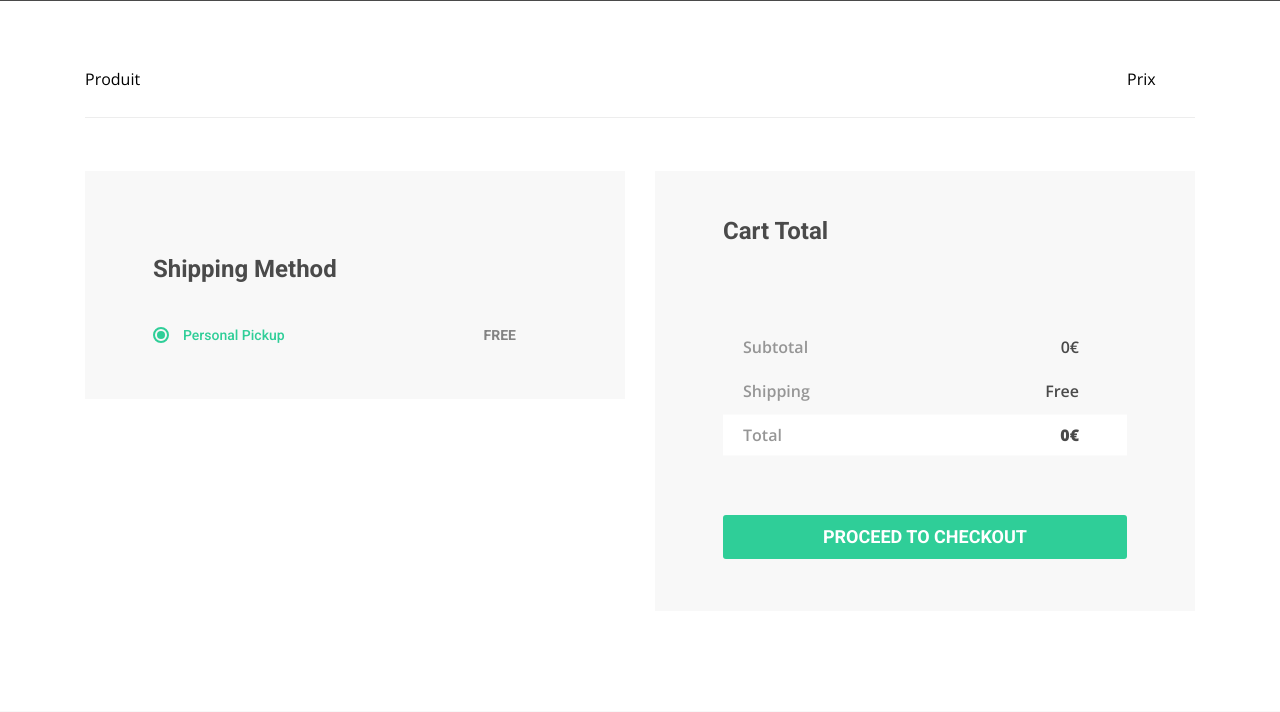
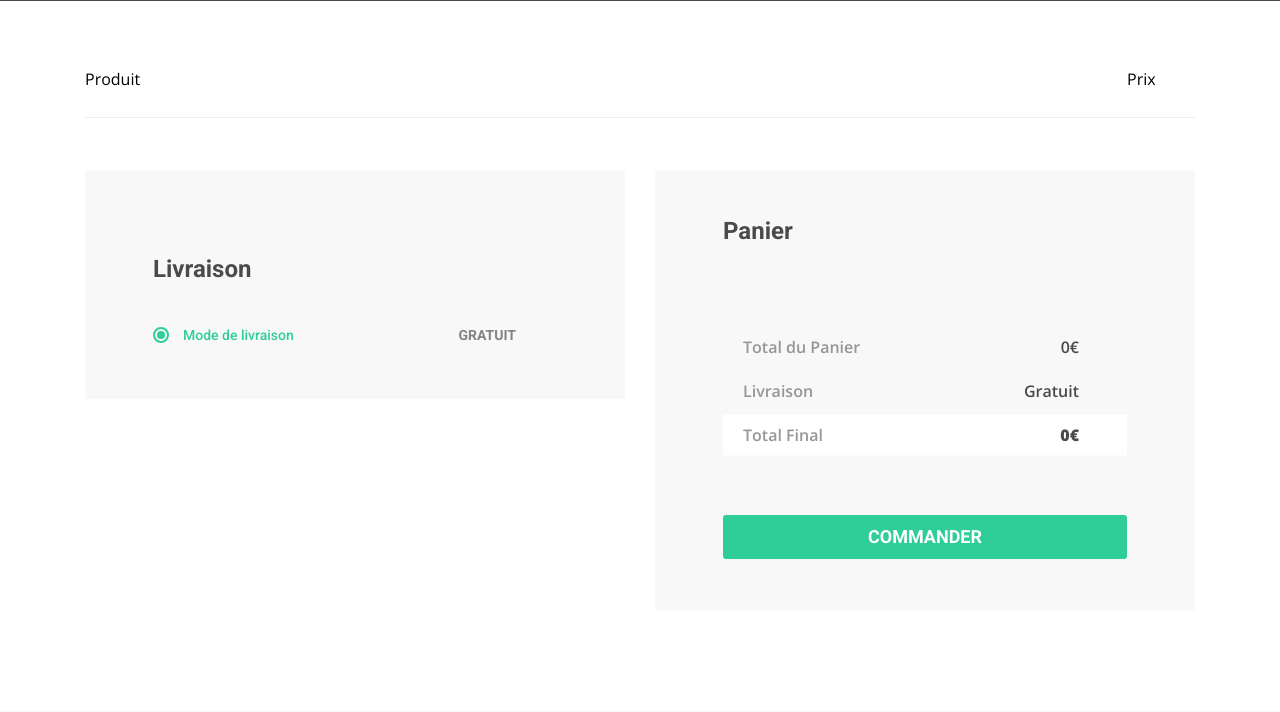
Before and after one commit to AcensJJ/PPE3, a Symfony app: template templates/boutique/panier.html.twig in a window 1280 px wide. Shown: the part 233-945 px from the top of the page. Run offline with Twig, Linux system fonts and the light colour scheme; the template is opened without the code that fills it, so the values that code supplies are empty; some libraries are stand-ins or nearby versions.

Commit message:
panier fini

```diff
--- a/src/Controller/BoutiqueController.php
+++ b/src/Controller/BoutiqueController.php
@@ -74,8 +74,12 @@ class BoutiqueController extends AbstractController
     /**
      * @Route("/panier", name="panier")
      */
-    public function panier(UserInterface $user, Request $request, ObjectManager $manager)
+    public function panier(UserInterface $user = null, Request $request, ObjectManager $manager)
     {
+        if($user == null){
+            return $this->redirectToRoute('fos_user_security_login');
+        }
+
         $thisPanier = $this->getDoctrine()
                          ->getRepository(Panier::class)
                          ->createQueryBuilder('c')
--- a/templates/base.html.twig
+++ b/templates/base.html.twig
@@ -56,11 +56,11 @@
 
             {% if is_granted("IS_AUTHENTICATED_REMEMBERED") %}
             <li> <a href="{{ path('fos_user_security_logout') }}">Déconnexion</a></li>
-            <li><a href="{{ path('panier') }}"><i class='fa fa-shopping-cart' style='font-size:36px'></i></a></li>
             {% else %}
             <li><a href="/inscription">Inscription</a></li>
             <li><a href="{{ path('fos_user_security_login') }}">Connexion</a></li>
             {% endif %}
+            <li><a href="{{ path('panier') }}"><i class='fa fa-shopping-cart' style='font-size:36px'></i></a></li>
           </ul>
         </nav>
       </div>
--- a/templates/boutique/panier.html.twig
+++ b/templates/boutique/panier.html.twig
@@ -82,15 +82,15 @@
 								</div>
 								<div class="coupon_text">Phasellus sit amet nunc eros. Sed nec congue tellus. Aenean nulla nisl, volutpat blandit lorem ut.</div>#}
 								<div class="shipping">
-									<div class="cart_extra_title">Shipping Method</div>
+									<div class="cart_extra_title">Livraison</div>
 									<ul>
 										<li class="shipping_option d-flex flex-row align-items-center justify-content-start">
 											<label class="radio_container">
 												<input type="radio" id="radio_3" name="shipping_radio" class="shipping_radio" checked>
 												<span class="radio_mark"></span>
-												<span class="radio_text">Personal Pickup</span>
+												<span class="radio_text">Mode de livraison</span>
 											</label>
-											<div class="shipping_price ml-auto">Free</div>
+											<div class="shipping_price ml-auto">Gratuit</div>
 										</li>
 									</ul>
 								</div>
@@ -100,22 +100,22 @@
 					<div class="col-lg-6 cart_extra_col">
 						<div class="cart_extra cart_extra_2">
 							<div class="cart_extra_content cart_extra_total">
-								<div class="cart_extra_title">Cart Total</div>
+								<div class="cart_extra_title">Panier</div>
 								<ul class="cart_extra_total_list">
 									<li class="d-flex flex-row align-items-center justify-content-start">
-										<div class="cart_extra_total_title">Subtotal</div>
+										<div class="cart_extra_total_title">Total du Panier</div>
 										<div class="cart_extra_total_value ml-auto">{{ totalPrix }}€</div>
 									</li>
 									<li class="d-flex flex-row align-items-center justify-content-start">
-										<div class="cart_extra_total_title">Shipping</div>
-										<div class="cart_extra_total_value ml-auto">Free</div>
+										<div class="cart_extra_total_title">Livraison</div>
+										<div class="cart_extra_total_value ml-auto">Gratuit</div>
 									</li>
 									<li class="d-flex flex-row align-items-center justify-content-start">
-										<div class="cart_extra_total_title">Total</div>
+										<div class="cart_extra_total_title">Total Final</div>
 										<div class="cart_extra_total_value ml-auto">{{ totalPrix }}€</div>
 									</li>
 								</ul>
-								<div class="checkout_button trans_200"><a href="checkout.html">proceed to checkout</a></div>
+								<div class="checkout_button trans_200"><a href="#">Commander</a></div>
 							</div>
 						</div>
 					</div>
@@ -145,6 +145,8 @@
                 success: function (data) {
                     if(data == "1"){
                         alert('Article supprimé du panier !');
+						//REFRESH
+						location.href = "{{ path('panier') }}"
                         return;
                     } else {
                         alert('Il y a eu un problème ! -> '+data);
```
Also changed, not shown: src/Migrations/Version20181126203228.php (deleted, +0 -32 lines), src/Migrations/Version20181130121614.php (added, +40 -0 lines).
